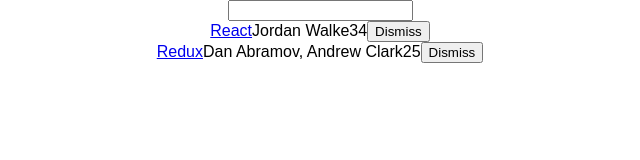
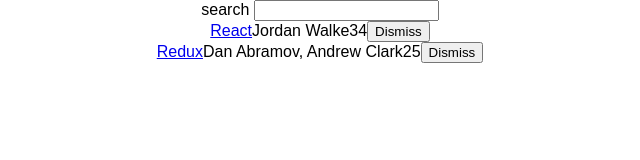
Before and after one commit to kumarneetesh24/hackernews-react, a React (Create React App) app: page / in a window 1280 px wide. Shown: the top 160 px of the page, without its empty margins (320-960 px from the left). Built offline with nearby package versions, Linux system fonts and the light colour scheme.

Commit message:
modularize components

```diff
--- a/src/App.js
+++ b/src/App.js
@@ -51,12 +51,33 @@
   }
 
   render() {
+    const { list,searchTerm } = this.state;
     return (
       <div className="App">
-        <form>
-          <input type="text" onChange = { this.onSearch } />
-        </form>
-        { this.state.list.filter(isSearch(this.state.searchTerm)).map(item =>
+        <Search value = {searchTerm} onChange = {this.onSearch} > search </Search>
+        <Table list = {list} term = {searchTerm} onDismiss = {this.onDismiss} />
+      </div>
+    );
+  }
+}
+
+class Search extends Component {
+   render() {
+     const {value,onChange,children} = this.props;
+     return (
+       <form>
+         {children}<input type="text" onChange = { onChange } value = {value} />
+       </form>
+     );
+   }
+}
+
+class Table extends Component {
+  render() {
+    const{list, term, onDismiss} = this.props;
+    return (
+      <div>
+        { list.filter(isSearch(term)).map(item =>
           <div key = {item.objectID}>
             <span>
               <a href={item.url}>{item.title}</a>
@@ -64,7 +85,7 @@
             <span>{item.author}</span>
             <span>{item.num_comments}</span>
             <span>{item.points}</span>
-            <span><button onClick = { () => this.onDismiss(item.objectID) }>Dismiss</button></span>
+            <span><button onClick = { () => onDismiss(item.objectID) }>Dismiss</button></span>
           </div>
         )}
       </div>
```
